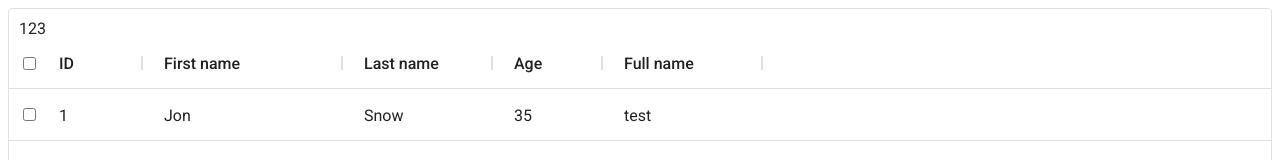
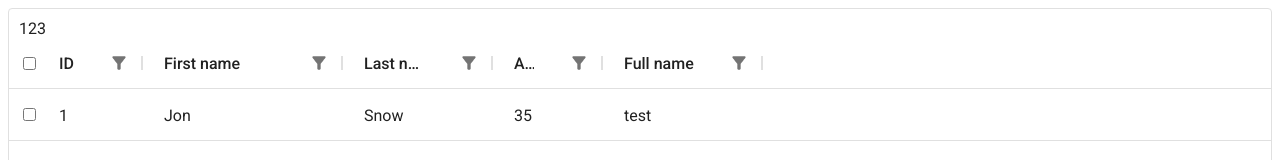
Before and after one commit to nedosika/complex-table, a React (Create React App) app: page / in a window 1280 px wide. Shown: the top 160 px of the page. Built offline with nearby package versions, Linux system fonts and the light colour scheme.

Commit message:
add filtering icon

```diff
--- a/src/components/ComplexTable/ComplexTable.js
+++ b/src/components/ComplexTable/ComplexTable.js
@@ -4,8 +4,9 @@ import Table from "../Table/Table";
 import {compose} from "../../helpers";
 import useSorting from "../SortedTable/useSorting";
 import useCheckboxSelection from "../CheckedTable/useCheckboxSelection";
+import useFiltering from "../FilteredTable";
 
 const ComplexTable = (props) =>
-    <Table {...compose(useCheckboxSelection, useSorting)(props)} />
+    <Table {...compose(useFiltering, useCheckboxSelection, useSorting)(props)} />
 
 export default ComplexTable;
--- a/src/components/FilteredTable/useFiltering.js
+++ b/src/components/FilteredTable/useFiltering.js
@@ -1,11 +1,24 @@
 import React from 'react';
+import TableColumn from "../Table/Main/Column";
+import Menu from "../Table/Main/MenuButton";
+import filterIcon from "./filterIcon.svg";
+
+const FilteringColumn = (props) =>
+    <TableColumn {...props} menu={<Menu icon={filterIcon}/>}/>
 
 const useFiltering = (props) => {
+    const components = {
+        Column: FilteringColumn
+    }
+
     const componentsProps = {
-
-        }
+        // Column: {
+        //     //menu: <div>2</div>,
+        // }
+    }
 
     return {
+        components,
         componentsProps
     }
 };
--- a/src/components/SortedTable/SortTitle.js
+++ b/src/components/SortedTable/SortTitle.js
@@ -3,11 +3,11 @@ import Title from "../Table/Main/Column/Title";
 import Sort from "./Sort";
 
 const SortTitle = (props) => {
-    const {direction, toggle} = props;
+    const {direction, sortable} = props;
 
     return (
-        <Title {...props} onClick={toggle}>
-            <Sort direction={direction}/>
+        <Title {...props}>
+            {sortable && <Sort direction={direction}/>}
         </Title>
     );
 };
--- a/src/components/SortedTable/useSorting.js
+++ b/src/components/SortedTable/useSorting.js
@@ -3,11 +3,12 @@ import {compare, getDirection, SORT_DIRECTIONS} from "../../helpers";
 
 import SortTitle from "./SortTitle";
 import TableColumn from "../Table/Main/Column";
-import Title from "../Table/Main/Column/Title";
-import Separator from "../Table/Main/Separator";
 
 const useSorting = (props) => {
-    const {rows} = props;
+    const {rows, components} = props;
+
+    const {Column} = Object.assign({Column: TableColumn}, components)
+
     const [sort, setSort] = useState({})
 
     const toggle = (sortedField) => () =>
@@ -19,15 +20,17 @@ const useSorting = (props) => {
     const componentsProps = {
         Header: {
             renderItem: ({field, headerName, width, sortable = true}) =>
-                <TableColumn width={width}>
-                    {
-                        sortable
-                            ? <SortTitle content={headerName} toggle={toggle(field)}
-                                         direction={sort.field === field ? sort.direction : SORT_DIRECTIONS.NONE}/>
-                            : <Title content={headerName}/>
+                <Column
+                    width={width}
+                    title={
+                        <SortTitle
+                            sortable={sortable}
+                            content={headerName}
+                            onClick={toggle(field)}
+                            direction={sort.field === field ? sort.direction : SORT_DIRECTIONS.NONE}
+                        />
                     }
-                    <Separator/>
-                </TableColumn>
+                />
         },
         Main: {
             items: sort.direction === SORT_DIRECTIONS.UP
--- a/src/components/Table/Main/Column/TableColumn.js
+++ b/src/components/Table/Main/Column/TableColumn.js
@@ -1,8 +1,11 @@
 import React from 'react';
 
 import styles from "./TableColumn.module.scss";
+import Separator from "../Separator";
+import Menu from "../MenuButton";
+import Title from "./Title";
 
-const TableColumn = ({children, width = 50}) => {
+const TableColumn = ({children, width = 50, title, separator = <Separator/>, menu = <Menu/>}) => {
     return (
         <div
             className={styles.root}
@@ -11,7 +14,10 @@ const TableColumn = ({children, width = 50}) => {
                 maxWidth: width
             }}
         >
+            {title}
             {children}
+            {menu}
+            {separator}
         </div>
     );
 };
--- a/src/components/Table/Main/Menu/Menu.js
+++ /dev/null
@@ -1,17 +0,0 @@
-import React from 'react';
-import styles from "./Menu.module.scss";
-
-const Menu = () => {
-    return (
-        <div className={styles.root}>
-            <button type="button" title="Menu">
-                <svg focusable="false" viewBox="0 0 24 24">
-                    <path d="M12 8c1.1 0 2-.9 2-2s-.9-2-2-2-2 .9-2 2 .9 2 2 2zm0 2c-1.1 0-2 .9-2 2s.9 2 2 2 2-.9 2-2-.9-2-2-2zm0 6c-1.1 0-2 .9-2 2s.9 2 2 2 2-.9 2-2-.9-2-2-2z"/>
-                </svg>
-                <span/>
-            </button>
-        </div>
-    );
-};
-
-export default Menu;
--- a/src/components/Table/Main/Menu/index.js
+++ /dev/null
@@ -1 +0,0 @@
-export {default} from "./Menu";
--- /dev/null
+++ b/src/components/Table/Main/MenuButton/MenuButton.js
@@ -0,0 +1,16 @@
+import React from 'react';
+import styles from "./MenuButton.module.scss";
+import menuIcon from "./menu.svg"
+
+const Menu = ({icon}) => {
+    return (
+        <div className={styles.root}>
+            <button type="button" title="Filter">
+                <img src={icon ? icon : menuIcon} alt='menuIcon'/>
+                <span/>
+            </button>
+        </div>
+    );
+};
+
+export default Menu;
--- a/src/components/Table/Main/Menu/Menu.module.scss
+++ b/src/components/Table/Main/MenuButton/MenuButton.module.scss
@@ -1,4 +1,4 @@
-.root{
+.root {
   //width: 0px;
   //visibility: hidden;
   font-size: 20px;
@@ -6,7 +6,7 @@
   display: flex;
   align-items: center;
 
-  button{
+  button {
     display: inline-flex;
     align-items: center;
     justify-content: center;
@@ -29,7 +29,8 @@
     padding: 5px;
     font-size: 1.125rem;
 
-    svg{
+    img {
+      opacity: 0.54;
       user-select: none;
       width: 1em;
       height: 1em;
@@ -37,7 +38,6 @@
       fill: currentColor;
       flex-shrink: 0;
       font-size: 1.25rem;
-      //opacity: 0;
       transition: opacity 200ms cubic-bezier(0.4, 0, 0.2, 1) 0ms;
     }
   }
--- /dev/null
+++ b/src/components/Table/Main/MenuButton/index.js
@@ -0,0 +1 @@
+export {default} from "./MenuButton";
--- a/src/components/Table/Table.js
+++ b/src/components/Table/Table.js
@@ -8,12 +8,11 @@ import TableRow from "./Main/Row";
 import TableHeader from "./Main/Header";
 import TableColumn from "./Main/Column";
 import RowCounter from "./Footer/RowCounter";
-import Title from "./Main/Column/Title";
+import ColumnTitle from "./Main/Column/Title";
 
 import styles from "./Table.module.scss";
-import Menu from "./Main/Menu";
-import Separator from "./Main/Separator";
-
+import TableColumnSeparator from "./Main/Separator";
+import TableHeaderMenu from "./Main/MenuButton";
 
 const Table = ({
    columns = [],
@@ -29,7 +28,10 @@ const Table = ({
         Footer,
         Row,
         Cell,
-        Column
+        Column,
+        Menu,
+        Separator,
+        Title
     } = Object.assign({
         Toolbar: TableToolbar,
         Header: TableHeader,
@@ -38,6 +40,9 @@ const Table = ({
         Row: TableRow,
         Cell: TableCell,
         Column: TableColumn,
+        Title: ColumnTitle,
+        Menu: TableHeaderMenu,
+        Separator: TableColumnSeparator
     }, components)
 
     return (
@@ -61,10 +66,13 @@ const Table = ({
                     <Header
                         items={columns}
                         renderItem={({headerName, width}) =>
-                            <Column width={width}>
-                                <Title content={headerName}/>
-                                <Separator/>
-                            </Column>
+                            <Column
+                                width={width}
+                                title={
+                                    <Title content={headerName} {...componentsProps?.Title}/>
+                                }
+                                {...componentsProps?.Column}
+                            />
                         }
                         {...componentsProps?.Header}
                     />
```
Also changed, not shown: src/components/FilteredTable/filterIcon.svg (added), src/components/Table/Main/MenuButton/menu.svg (added).
